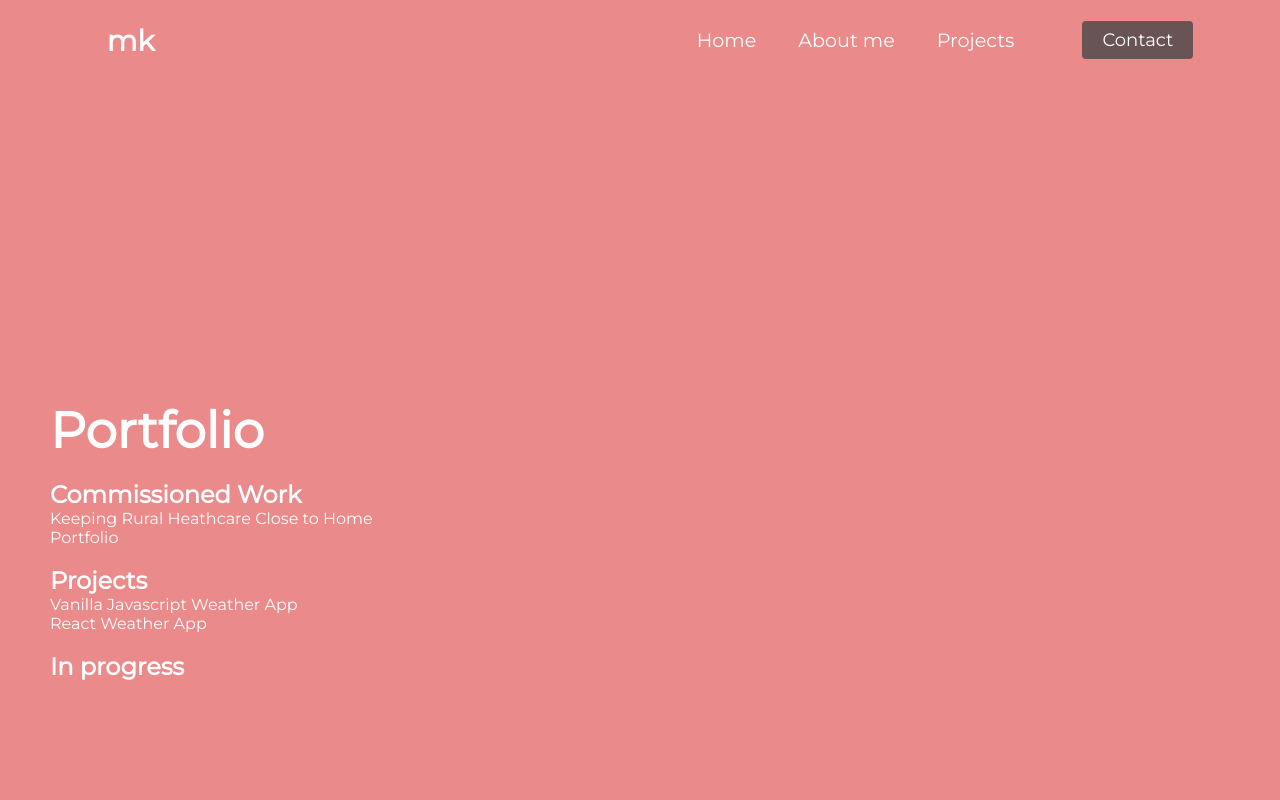
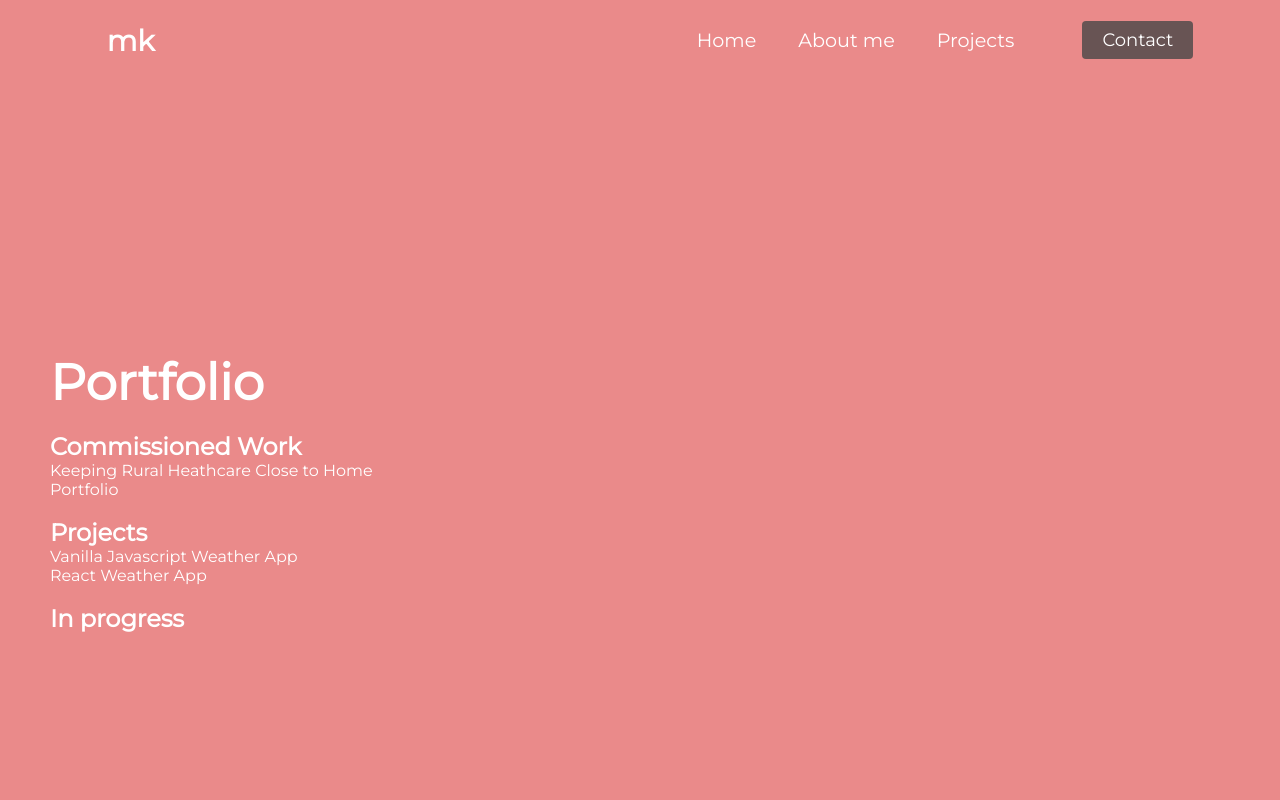
Before and after one commit to michaelakleer/personal-website-react, a React (Create React App) app: page /projects in a window 1280 px wide. Shown: the top 800 px of the page. Built offline with nearby package versions, Linux system fonts and the light colour scheme.

Commit message:
Changed styling

```diff
--- a/src/components/Projects/Projects.css
+++ b/src/components/Projects/Projects.css
@@ -1,7 +1,7 @@
 .Projects {
   color: #ffffff;
   background: #ea8a8a;
-  padding: 25rem 50px 25rem 50px;
+  padding: 22rem 50px 22rem 50px;
 }
 
 .Projects h1 {
```
